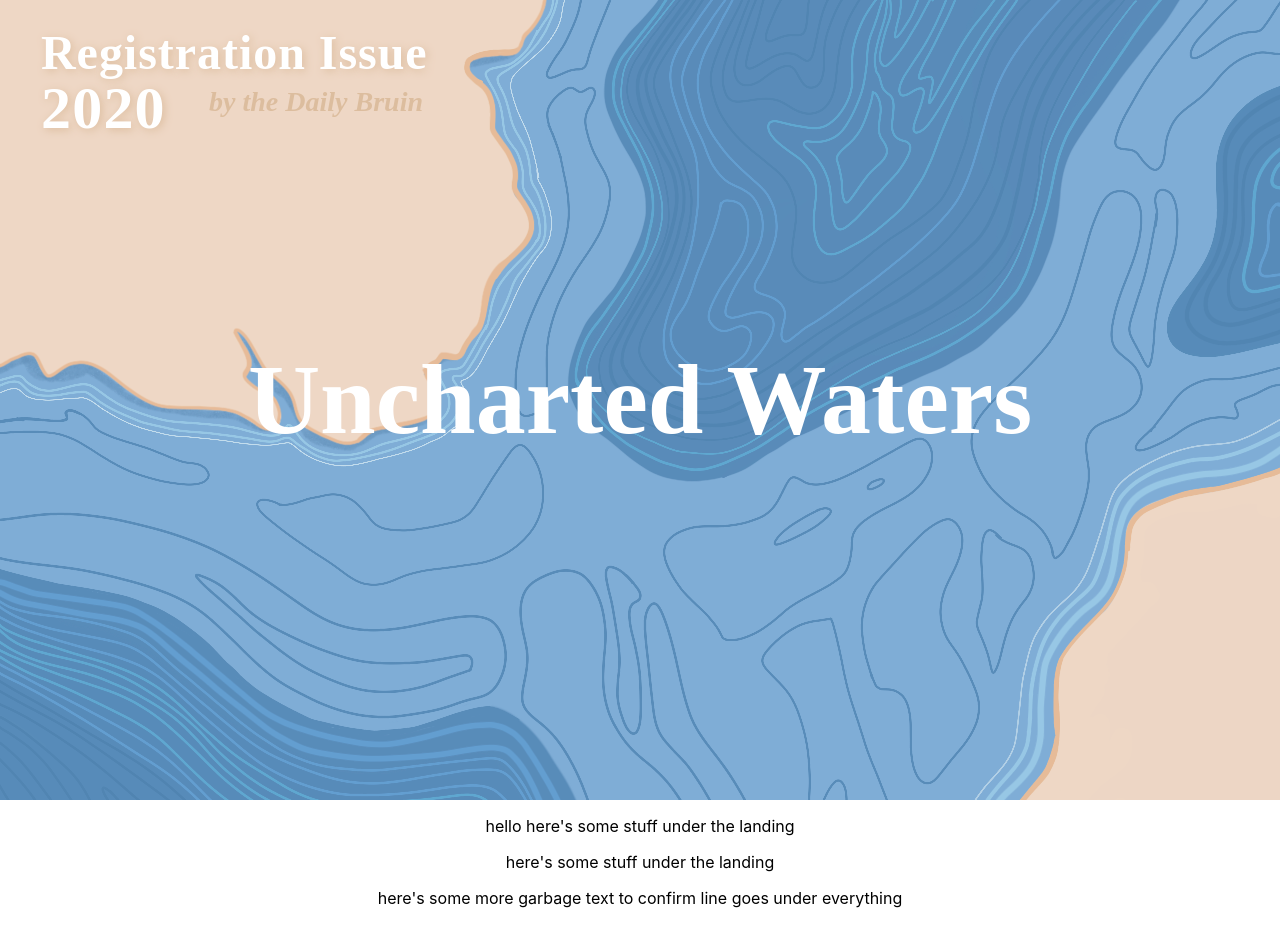
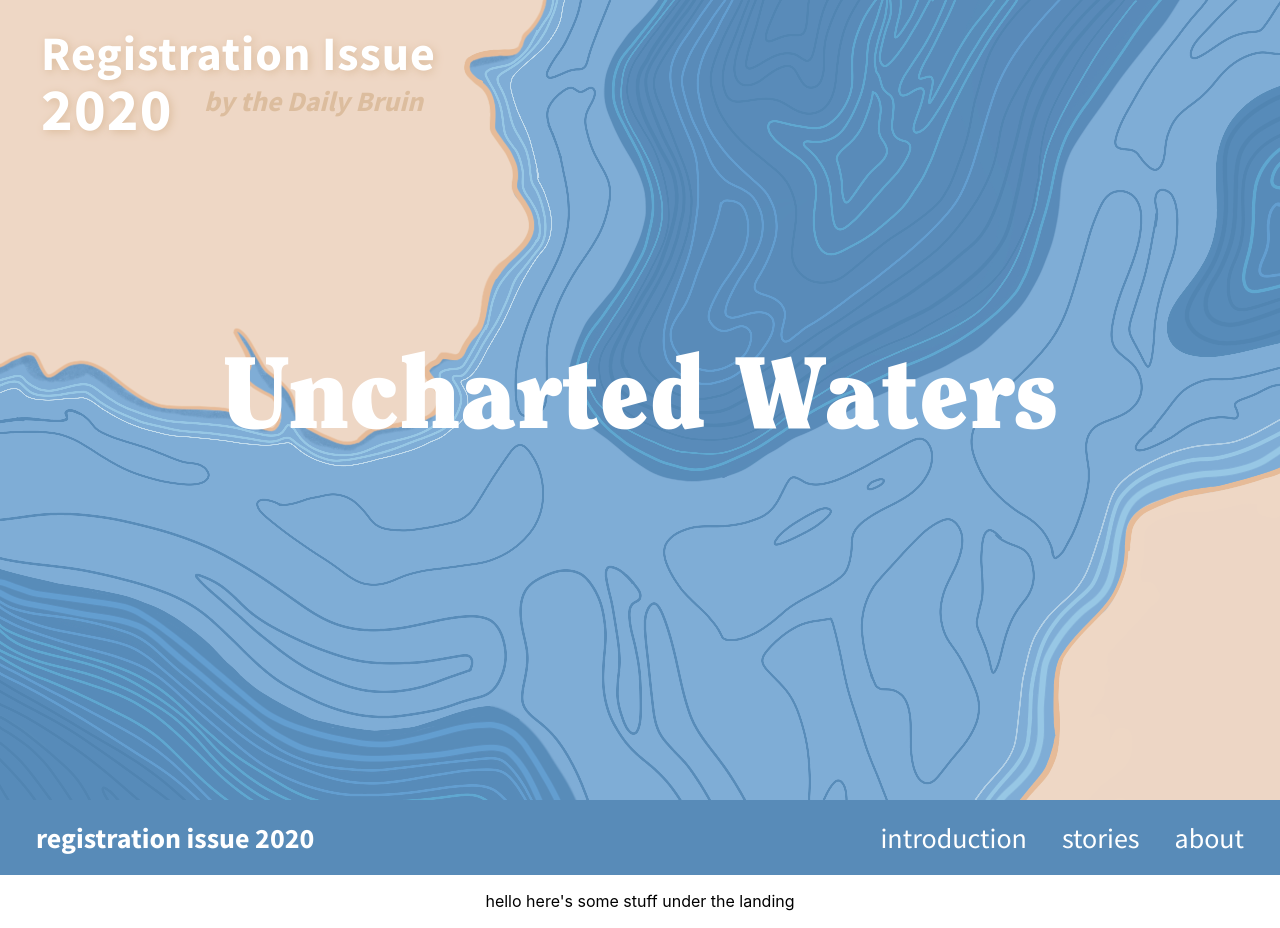
Before and after one commit to dailybruin/interactive.2020.registration-issue, a React (Create React App) app: page / in a window 1280 px wide. Shown: the top 928 px of the page. Built offline with nearby package versions, Linux system fonts and the light colour scheme.

Commit message:
navbar without links done

```diff
--- a/public/index.html
+++ b/public/index.html
@@ -5,6 +5,8 @@
     <link rel="icon" href="%PUBLIC_URL%/favicon.ico" />
     <meta name="viewport" content="width=device-width, initial-scale=1" />
     <meta name="theme-color" content="#000000" />
+    <link href="https://fonts.googleapis.com/css2?family=Source+Sans+Pro:wght@400;700&display=swap" rel="stylesheet">
+
     <meta
       name="description"
       content="Web site created using create-react-app"
--- a/src/App.css
+++ b/src/App.css
@@ -125,3 +125,35 @@
     line-height: 90px;
   }
 }
+
+.navbar {
+  height: 75px;
+  position: -webkit-sticky;
+  position: sticky;
+  background-color: #588BB8;
+  display: flex;
+  flex-direction: row;
+  justify-content: space-between;
+  align-items: center;
+  padding: 0 36px;
+}
+
+.title {
+  font-family: Source Sans Pro;
+  font-weight: 700;
+  font-size: 28px;
+  color: #fff;
+}
+
+.navbar_items {
+  font-family: Source Sans Pro;
+  font-weight: 400;
+  font-size: 28px;
+  color: #fff;
+  display: flex;
+  flex-direction: row;
+}
+
+.navbar_item {
+  margin-left: 35px;
+}
--- a/src/App.js
+++ b/src/App.js
@@ -2,7 +2,8 @@ import React from 'react';
 import './App.css';
 import Landing from "./components/Landing.js"
 import Section from "./components/Section"
-import ScrollyContainer from "./components/ScrollyContainer.js"
+import ScrollyContainer from "./components/ScrollyContainer.js";
+import Navbar from './components/Navbar/Navbar';
 
 function App() {
   return (
@@ -11,6 +12,7 @@ function App() {
         <Landing />
 
       </header>
+      <Navbar/>
       <p>
           hello here's some stuff under the landing
       </p>
--- /dev/null
+++ b/src/components/Navbar/Navbar.js
@@ -0,0 +1,24 @@
+import React from 'react';
+import '../../App.css';
+
+class Navbar extends React.Component {
+    render() {
+        return(
+            <div className='navbar'>
+                <div className='title'>registration issue 2020</div>
+                <div className='navbar_items'>
+                    <div className='navbar_item'>
+                        introduction
+                    </div>
+                    <div className='navbar_item'>
+                        stories
+                    </div>
+                    <div className='navbar_item'>
+                        about
+                    </div>
+                </div>
+            </div>
+        )
+    }
+}
+export default Navbar;
--- a/src/index.css
+++ b/src/index.css
@@ -11,3 +11,8 @@ code {
   font-family: source-code-pro, Menlo, Monaco, Consolas, 'Courier New',
     monospace;
 }
+
+@font-face {
+  font-family: 'Clearface Black SSi';
+  src: local('Clearface Black SSi'), url(./fonts/ClearfaceBlackSSiBlack.ttf) format('truetype');
+}
```
Also changed, not shown: src/fonts/ClearfaceBlackSSiBlack.ttf (added), 1 other file (tests, documents, lock files or other folders).
